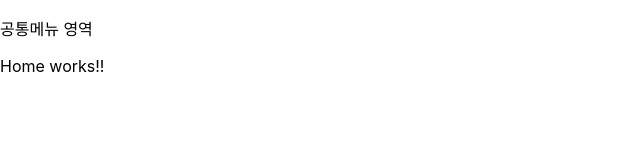
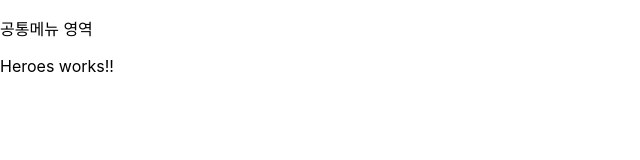
Before and after one commit to eastflag/react-hero, a React (Create React App) app: page /heroes in a window 1280 px wide. Shown: the top 160 px of the page, without its empty margins (0-640 px from the left). Built offline with nearby package versions, Linux system fonts and the light colour scheme.

Commit message:
라우팅  2 - switch 추가

```diff
--- a/src/pages/Root.jsx
+++ b/src/pages/Root.jsx
@@ -10,7 +10,7 @@
     <BrowserRouter>
       <p>공통메뉴 영역</p>
       <Switch>
-        <Route path="/" component={Home}></Route>
+        <Route exact path="/" component={Home}></Route>
         <Route path="/heroes" component={Heroes}></Route>
         <Route path="/scoreboard" component={Scoreboard}></Route>
         <Route path="/product" component={Product}></Route>
```
